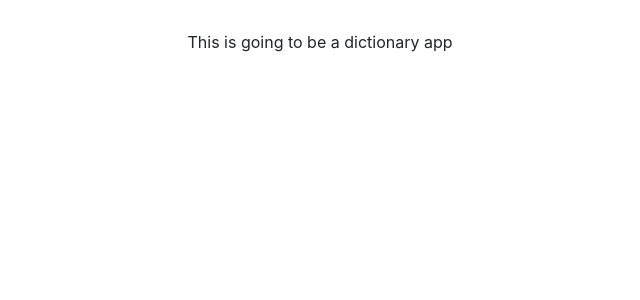
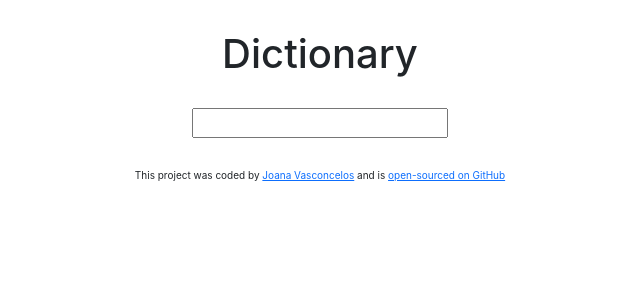
Before and after one commit to joana-vasconcelos/dictionary-react-app, a React (Create React App) app: page / in a window 1280 px wide. Shown: the top 300 px of the page, without its empty margins (320-960 px from the left). Built offline with nearby package versions, Linux system fonts and the light colour scheme.

Commit message:
inserted search input form

```diff
--- a/src/App.css
+++ b/src/App.css
@@ -2,3 +2,11 @@
   margin: 30px auto;
   text-align: center;
 }
+
+.App-footer {
+  font-size: 10px;
+  text-align: center;
+  max-width: 400px;
+  display: block;
+  margin: 30px auto;
+}
--- a/src/App.js
+++ b/src/App.js
@@ -1,12 +1,35 @@
 
 import './App.css';
+import Dictionary from "./Dictionary";
 
 function App() {
   return (
     <div className="App">
+      <div className="container">
       <header className="App-header">
-This is going to be a dictionary app
+<h1> Dictionary</h1>
       </header>
+<Dictionary />
+      <footer className="App-footer">
+This project was coded by{" "}
+      <a
+        href="https://www.linkedin.com/in/joana-vasconcelos-carvalheiro-569056a5/"
+        target="_blank"
+        rel="noreferrer"
+      >
+        Joana Vasconcelos
+      </a>{" "}
+      and is{" "}
+      <a
+        href="https://github.com/joanavjc/dictionary-react-app"
+        target="_blank"
+        rel="noreferrer"
+      >
+        {" "}
+        open-sourced on GitHub
+      </a>{" "}
+      </footer>
+    </div>
     </div>
   );
 }
--- /dev/null
+++ b/src/Dictionary.css
@@ -0,0 +1,3 @@
+form {
+    text-align: center;
+}
--- /dev/null
+++ b/src/Dictionary.js
@@ -0,0 +1,26 @@
+import React, { useState} from "react";
+import "./Dictionary.css"
+
+export default function Dictionary () {
+
+    let [keyword, setKeyword] = useState(null)
+
+    function search(event) {
+        event.preventDefault();
+        alert(`Searching for ${keyword} definition`);
+    }
+
+    function handleKeywordChange(event) {
+        setKeyword(event.target.value);
+    }
+
+return (
+    <div className="Dictionary">
+    <form onSubmit={search}>
+    <input type="search" onChange={handleKeywordChange} />
+    </form>
+    </div>
+);
+
+
+}
```
